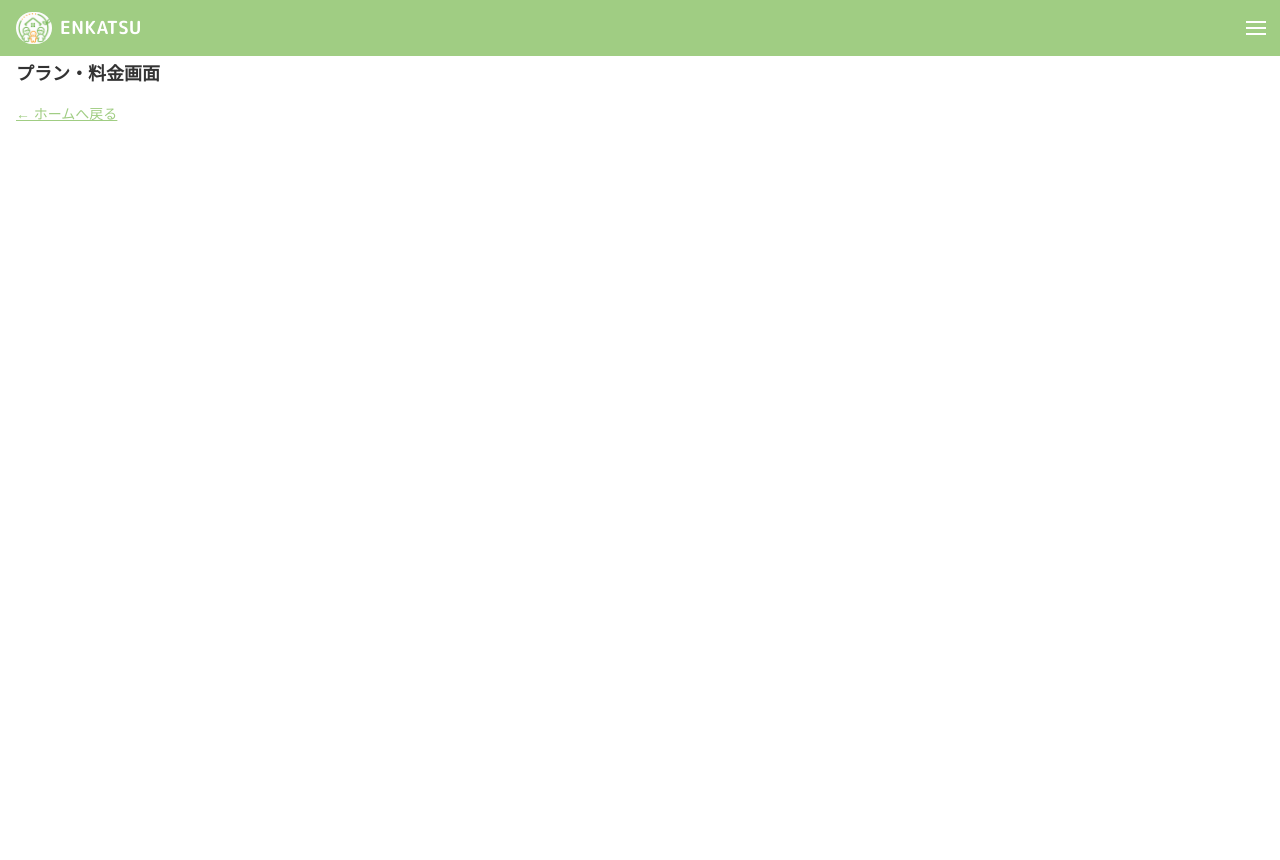
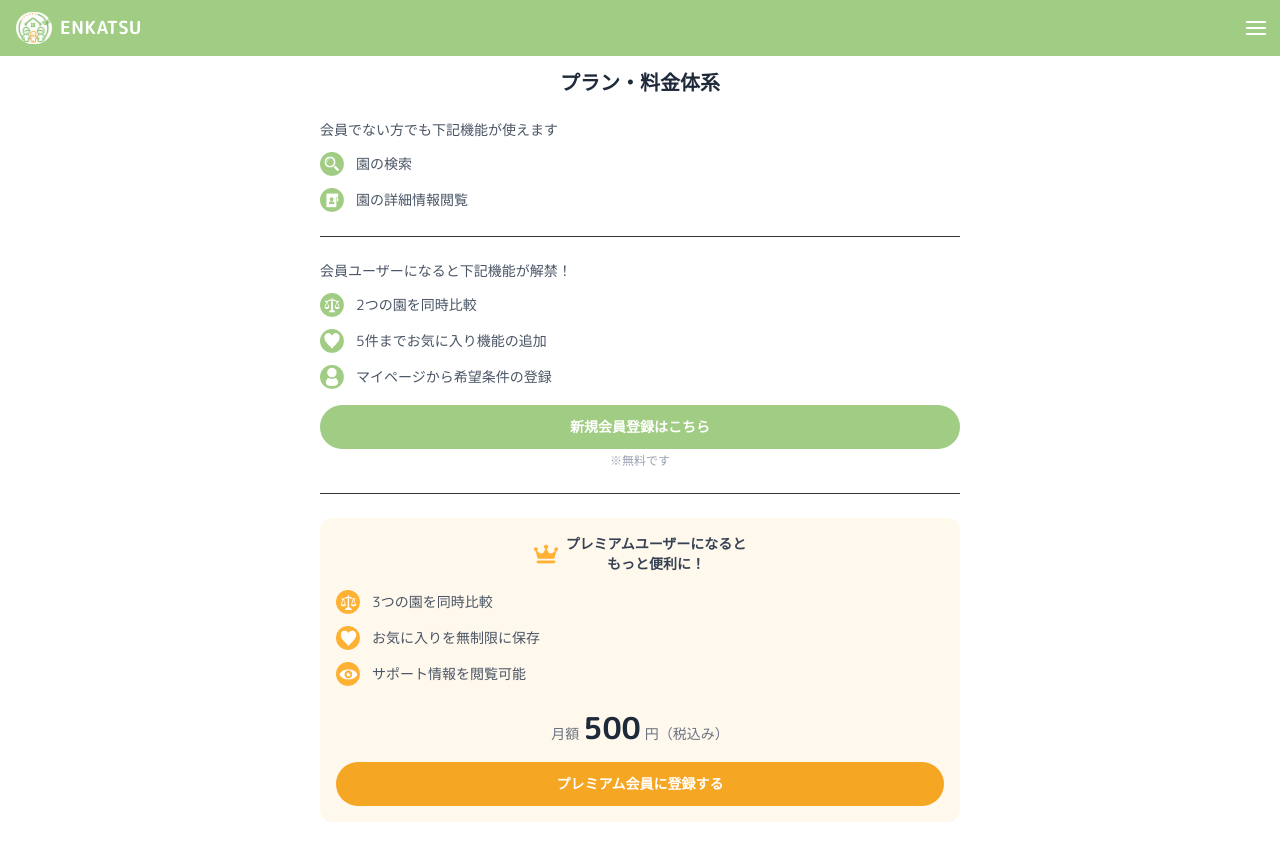
Before and after one commit to ms-engineer-bc26-04/team-A_section9, a Next.js app in the folder frontend/: page /plans in a window 1280 px wide. Shown: the top 860 px of the page. Before the commit the page ends 800 px from the top, so only its background shows below. Built offline with nearby package versions, Linux system fonts and the light colour scheme; no server answers.

Commit message:
feat: プラン・料金画面・決済完了画面・キャンセル完了画面の実装

```diff
--- a/frontend/src/app/mypage/edit/page.tsx
+++ b/frontend/src/app/mypage/edit/page.tsx
@@ -60,14 +60,20 @@ export default function MyPageEditPage() {
     setPostalCode(value)
     if (value.length === 7) {
       try {
+        const { data: sessionData } = await supabase.auth.getSession()
+        if (!sessionData.session) return
+
         const res = await fetch(
-          `https://zipcloud.ibsrio.com/api/search?zipcode=${value}`
+          `${process.env.NEXT_PUBLIC_API_URL}/api/v1/address/search?zipcode=${value}`,
+          {
+            headers: {
+              Authorization: `Bearer ${sessionData.session.access_token}`,
+            },
+          }
         )
-        const data = await res.json()
-        if (data.results && data.results.length > 0) {
-          const result = data.results[0]
-          setAddress(`${result.address1}${result.address2}${result.address3}`)
-        }
+        if (!res.ok) return
+        const { data } = await res.json()
+        setAddress(data.address)
       } catch {
         // 自動入力失敗時は何もしない
       }
@@ -112,10 +118,11 @@ export default function MyPageEditPage() {
             preferredMealType: hasLunch ? 'SCHOOL_LUNCH' : null,
             preferredDiaperSupport: diaperDisposal ? '園で廃棄' : null,
             preferredFutonSupport: noBedding ? '園で管理' : null,
-            preferredExtendedCare: extendedCare ? '20人以上' : null, // ← 変更
+            preferredExtendedCare: extendedCare ? '20人以上' : null,
             preferredWeekdayEventsLevel: noWeekdayEvents ? 'LOW' : null,
             preferredParentAssociationLevel: noPTA ? 'LOW' : null,
-            // preferredLessons と preferredAllergySupport はバックエンド未対応のため一旦外す
+            preferredLessons: hasClub ? true : null, // ← 追加
+            preferredAllergySupport: allergySupport ? true : null, // ← 追加
           }),
         }
       )
--- a/frontend/src/app/payment/cancel-complete/page.tsx
+++ b/frontend/src/app/payment/cancel-complete/page.tsx
@@ -1,3 +1,34 @@
+// src/app/payment/cancel-complete/page.tsx
+// プレミアムキャンセル完了画面
+
+'use client'
+
+import { useRouter } from 'next/navigation'
+
 export default function PaymentCancelCompletePage() {
-  return <div className="p-4">キャンセル完了画面</div>
+  const router = useRouter()
+
+  return (
+    <div className="min-h-screen flex flex-col items-center justify-center px-4">
+      <div className="w-full max-w-sm text-center">
+        {/* メッセージ */}
+        <h1 className="text-xl font-bold text-gray-800 mb-6">
+          一般会員への変更が完了しました
+        </h1>
+
+        {/* 利用可能期間 */}
+        <p className="text-sm text-gray-500 mb-8">
+          ○月○日までプレミアム機能が使用できます
+        </p>
+
+        {/* ホームへ戻るボタン */}
+        <button
+          onClick={() => router.push('/')}
+          className="w-full bg-[#A0CD83] text-white rounded-full py-3 font-bold text-sm"
+        >
+          ホームへ戻る
+        </button>
+      </div>
+    </div>
+  )
 }
--- a/frontend/src/app/payment/complete/page.tsx
+++ b/frontend/src/app/payment/complete/page.tsx
@@ -1,3 +1,38 @@
+// src/app/payment/complete/page.tsx
+// プレミアム登録完了画面
+
+'use client'
+
+import { useRouter } from 'next/navigation'
+import Image from 'next/image'
+
 export default function PaymentCompletePage() {
-  return <div className="p-4">プレミアム登録完了画面</div>
+  const router = useRouter()
+
+  return (
+    <div className="min-h-screen flex flex-col items-center justify-center px-4">
+      <div className="w-full max-w-sm text-center">
+        {/* チェックアイコン */}
+        <div className="flex justify-center mb-8">
+          <Image src="/images/check.png" alt="完了" width={120} height={120} />
+        </div>
+
+        {/* メッセージ */}
+        <h1 className="text-xl font-bold text-gray-800 mb-3">
+          プレミアム登録が完了しました！
+        </h1>
+        <p className="text-sm text-gray-500 mb-8">
+          これから素敵な園探しをサポートします！
+        </p>
+
+        {/* ホームへ戻るボタン */}
+        <button
+          onClick={() => router.push('/')}
+          className="w-full bg-[#A0CD83] text-white rounded-full py-3 font-bold text-sm"
+        >
+          ホームへ戻る
+        </button>
+      </div>
+    </div>
+  )
 }
--- a/frontend/src/app/plans/page.tsx
+++ b/frontend/src/app/plans/page.tsx
@@ -1,13 +1,167 @@
 // src/app/plans/page.tsx
-import Link from 'next/link'
+// プラン・料金画面。会員でない方・一般ユーザー・プレミアムユーザーの機能を比較表示する
+
+'use client'
+
+import { useRouter } from 'next/navigation'
+import Image from 'next/image'
+import { useAuth } from '@/lib/hooks/useAuth'
+import { supabase } from '@/lib/supabase'
+import { useState } from 'react'
+import Toast from '@/components/common/Toast'
 
 export default function PlansPage() {
+  const router = useRouter()
+  const { supabaseUser, appUser, isLoading: authLoading } = useAuth()
+  const [isCheckingOut, setIsCheckingOut] = useState(false)
+  const [toast, setToast] = useState<{
+    message: string
+    type: 'success' | 'error' | 'warning'
+  } | null>(null)
+
+  const isPremium = appUser?.subscriptionStatus === 'ACTIVE'
+  const isLoggedIn = !!supabaseUser
+
+  // Stripe Checkout
+  const handleCheckout = async () => {
+    if (!isLoggedIn) {
+      router.push('/register')
+      return
+    }
+
+    setIsCheckingOut(true)
+    try {
+      const { data } = await supabase.auth.getSession()
+      if (!data.session) return
+
+      const res = await fetch(
+        `${process.env.NEXT_PUBLIC_API_URL}/api/v1/payment/checkout`,
+        {
+          method: 'POST',
+          headers: {
+            Authorization: `Bearer ${data.session.access_token}`,
+            'Content-Type': 'application/json',
+          },
+          body: JSON.stringify({ plan: 'premium_monthly' }),
+        }
+      )
+
+      if (!res.ok) {
+        setToast({ message: '決済の開始に失敗しました', type: 'error' })
+        return
+      }
+
+      const body = await res.json()
+      window.location.href = body.data.checkoutUrl
+    } catch {
+      setToast({ message: 'エラーが発生しました', type: 'error' })
+    } finally {
+      setIsCheckingOut(false)
+    }
+  }
+
+  if (authLoading) {
+    return (
+      <div className="p-4 flex flex-col gap-4">
+        <div className="h-8 bg-gray-100 rounded animate-pulse" />
+        <div className="h-32 bg-gray-100 rounded animate-pulse" />
+        <div className="h-32 bg-gray-100 rounded animate-pulse" />
+      </div>
+    )
+  }
+
   return (
-    <div className="p-4 flex flex-col gap-4">
-      <h1 className="font-bold text-lg">プラン・料金画面</h1>
-      <Link href="/" className="text-primary underline text-sm">
-        ← ホームへ戻る
-      </Link>
+    <div className="max-w-2xl mx-auto pb-10 px-4">
+      {toast && (
+        <Toast
+          message={toast.message}
+          type={toast.type}
+          onClose={() => setToast(null)}
+        />
+      )}
+
+      {/* タイトル */}
+      <h1 className="text-xl font-bold text-gray-800 text-center pt-6 mb-6">
+        プラン・料金体系
+      </h1>
+
+      {/* 会員でない方 */}
+      <div className="mb-6">
+        <p className="text-sm text-gray-600 mb-3">
+          会員でない方でも下記機能が使えます
+        </p>
+        <div className="flex flex-col gap-3">
+          <PlanItem icon="icon11.png" text="園の検索" />
+          <PlanItem icon="icon15.png" text="園の詳細情報閲覧" />
+        </div>
+      </div>
+
+      <hr className="mb-6" />
+
+      {/* 一般ユーザー */}
+      <div className="mb-6">
+        <p className="text-sm text-gray-600 mb-3">
+          会員ユーザーになると下記機能が解禁！
+        </p>
+        <div className="flex flex-col gap-3 mb-4">
+          <PlanItem icon="icon12.png" text="2つの園を同時比較" />
+          <PlanItem icon="icon13.png" text="5件までお気に入り機能の追加" />
+          <PlanItem icon="icon14.png" text="マイページから希望条件の登録" />
+        </div>
+        <button
+          onClick={() => router.push('/register')}
+          disabled={isLoggedIn}
+          className="w-full bg-[#A0CD83] text-white rounded-full py-3 font-bold text-sm disabled:opacity-50"
+        >
+          新規会員登録はこちら
+        </button>
+        <p className="text-center text-xs text-gray-400 mt-1">※無料です</p>
+      </div>
+
+      <hr className="mb-6" />
+
+      {/* プレミアムユーザー */}
+      <div className="bg-[#FFF8EC] rounded-xl p-4 mb-6">
+        <div className="flex items-center justify-center gap-2 mb-4">
+          <Image
+            src="/images/icon21.png"
+            alt="プレミアム"
+            width={24}
+            height={24}
+          />
+          <p className="text-sm font-bold text-gray-700 text-center">
+            プレミアムユーザーになると
+            <br />
+            もっと便利に！
+          </p>
+        </div>
+        <div className="flex flex-col gap-3 mb-6">
+          <PlanItem icon="icon16.png" text="3つの園を同時比較" />
+          <PlanItem icon="icon17.png" text="お気に入りを無制限に保存" />
+          <PlanItem icon="icon18.png" text="サポート情報を閲覧可能" />
+        </div>
+        <div className="text-center mb-4">
+          <span className="text-sm text-gray-500">月額</span>
+          <span className="text-3xl font-bold text-gray-800 mx-1">500</span>
+          <span className="text-sm text-gray-500">円（税込み）</span>
+        </div>
+        <button
+          onClick={handleCheckout}
+          disabled={isPremium || isCheckingOut}
+          className="w-full bg-[#F5A623] text-white rounded-full py-3 font-bold text-sm disabled:opacity-50"
+        >
+          {isCheckingOut ? '移動中...' : 'プレミアム会員に登録する'}
+        </button>
+      </div>
     </div>
   )
 }
+
+function PlanItem({ icon, text }: { icon: string; text: string }) {
+  return (
+    <div className="flex items-center gap-3">
+      <Image src={`/images/${icon}`} alt="" width={24} height={24} />
+      <span className="text-sm text-gray-600">{text}</span>
+    </div>
+  )
+}
```
